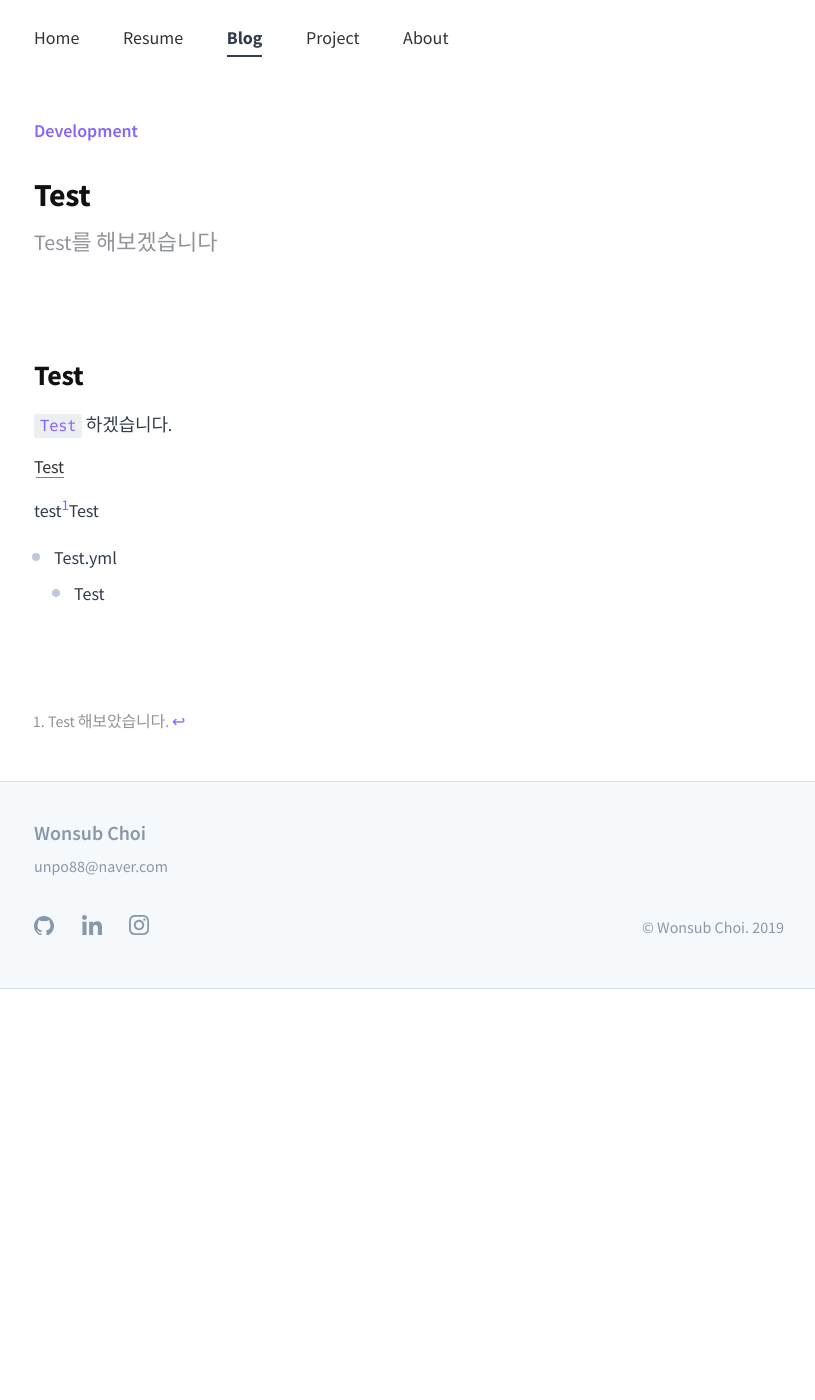
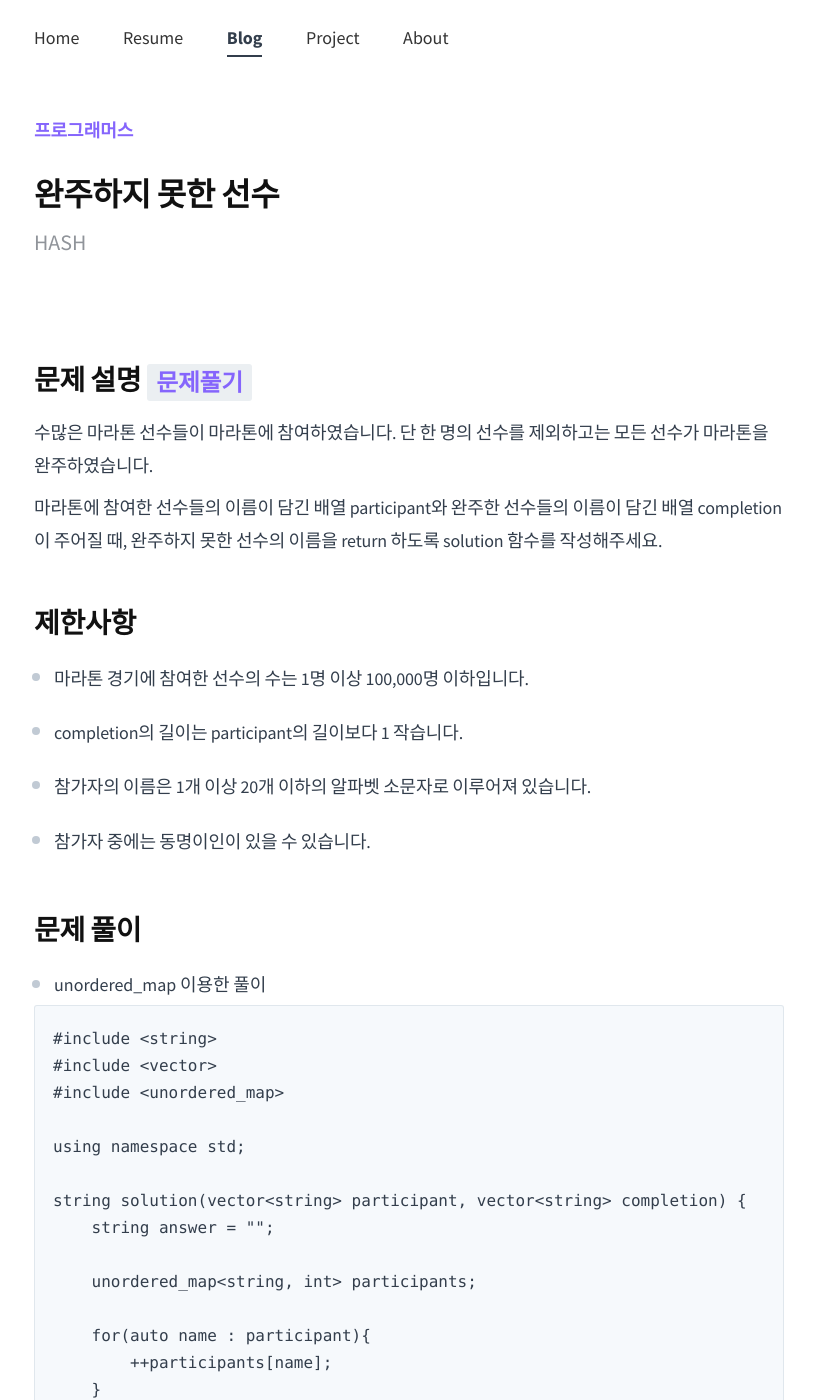
Before and after one commit to unpo88/unpo88.github.io, a Jekyll site: the page built from blog/2019-first-post/index.md, in a window 1280 px wide and 1400 px high. Shown: the whole window, without its empty margins (231-1046 px from the left). Built offline with Jekyll 4.4.1, drawn with Linux system fonts in a browser that asks for light colours; comment, search, counter and statistics services are not loaded; some of the changed text lies outside the part shown.

```diff
--- /dev/null
+++ b/_layouts/post_blog.html
@@ -0,0 +1,87 @@
+---
+layout: default
+---
+
+<div class="post">
+    <div class="post-info">
+        <div class="post-type-tag">
+            {% if page.draft == true %}
+            <div class="catalogue-tag">
+                Coming Soon
+            </div>
+            {% endif %}
+            <div class="post-type">
+                {{ page.type }}
+            </div>
+        </div>
+        <h1 class="post-title">
+            {{ page.title }}
+        </h1>
+        <h2 class="post-subtitle">
+            {{ page.subtitle }}
+        </h2>
+    </div>
+
+<!--포트폴리오 상단 정보-->
+
+    {% if page.portfolio == true %}
+    <article class="portfolio-info">
+        <div>
+            <span class="info-title">Role</span>
+            <p class="info-medium">{{ page.role-title }}</p>
+            <p class="info-small">{{ page.role-specific }}</p>
+        </div>
+        <div>
+            <span class="info-title">Team</span>
+            <p class="info-medium">{{ page.team }}</p>
+        </div>
+        <div>
+            <span class="info-title">Platforms</span>
+            <p class="info-medium">{{ page.platforms }}</p>
+        </div>
+        <div>
+            <span class="info-title">Date</span>
+            <p class="info-medium">{{ page.date }}</p>
+        </div>
+    </article>
+    {% endif %}
+
+<!--draft 일 때-->
+
+    {% if page.draft == true %}
+        <div class="catalogue-draft-message">
+            <h1>
+                &#x1F64B; Coming Soon!
+            </h1>
+            현재 열심히 글을 쓰고 있어요. 조금만 기다려주세요!
+        </div>
+    {% endif %}
+
+<!--큐레이션 영역-->
+    {{ content }}
+
+    {% if page.book == true %}
+        {% if page.ridibooks == true %}
+            {% for book-list in site.data[page.data-name] %}
+                <a href="https://ridibooks.com/v2/Detail?id={{ book-list.bookid }}" target="_blank" class="book-link">
+                    <img class="book-cover transition" src="https://misc.ridibooks.com/cover/{{ book-list.bookid }}/xxlarge"/>
+                </a>
+            {% endfor %}
+        {% endif %}
+        {% if page.ridiselect == true %}
+            {% for book-list in site.data[page.data-name] %}
+                <a href="https://select.ridibooks.com/book/{{ book-list.bookid }}" target="_blank" class="book-link">
+                    <img class="book-cover transition" src="https://misc.ridibooks.com/cover/{{ book-list.bookid }}/xxlarge?dpi=xxhdpi"/>
+                </a>
+            {% endfor %}
+        {% endif %}
+    {% endif %}
+</div>
+
+<script src="https://utteranc.es/client.js"
+        repo="unpo88/unpo88.github.io"
+        issue-term="pathname"
+        theme="github-light"
+        crossorigin="anonymous"
+        async>
+</script>
--- /dev/null
+++ b/_layouts/utterances.json
@@ -0,0 +1,3 @@
+{
+    "origins": ["https://unpo88.github.io"]
+}
--- a/blog/2019-first-post/index.md
+++ b/blog/2019-first-post/index.md
@@ -1,8 +1,8 @@
 ---
-layout: post
-title:  "Test"
-subtitle: "Test를 해보겠습니다"
-type: "Development"
+layout: post_blog
+title:  "완주하지 못한 선수"
+subtitle: "HASH"
+type: "프로그래머스"
 blog: true
 text: true
 author: "Wonsub Choi"
@@ -10,15 +10,80 @@ post-header: true
 order: 1
 ---
 
-# Test
+# 문제 설명 [`문제풀기`](https://www.welcomekakao.com/learn/courses/30/lessons/42576)
+수많은 마라톤 선수들이 마라톤에 참여하였습니다. 단 한 명의 선수를 제외하고는 모든 선수가 마라톤을 완주하였습니다.
 
-`Test` 하겠습니다.
+마라톤에 참여한 선수들의 이름이 담긴 배열 participant와 완주한 선수들의 이름이 담긴 배열 completion이 주어질 때, 완주하지 못한 선수의 이름을 return 하도록 solution 함수를 작성해주세요.
 
-[Test](https://unpo88.github.io)
+# 제한사항
+- 마라톤 경기에 참여한 선수의 수는 1명 이상 100,000명 이하입니다.
 
-test[^1]Test
+- completion의 길이는 participant의 길이보다 1 작습니다.
 
-- Test.yml
-	- Test
+- 참가자의 이름은 1개 이상 20개 이하의 알파벳 소문자로 이루어져 있습니다.
 
-[^1]: Test 해보았습니다.
+- 참가자 중에는 동명이인이 있을 수 있습니다.
+
+# 문제 풀이
+- unordered_map 이용한 풀이
+
+{% highlight cp %}
+
+#include <string>
+#include <vector>
+#include <unordered_map>
+
+using namespace std;
+
+string solution(vector<string> participant, vector<string> completion) {
+    string answer = "";
+
+    unordered_map<string, int> participants;
+
+    for(auto name : participant){
+        ++participants[name];
+    }
+
+    for(auto name : completion){
+        --participants[name];
+    }
+
+    for(auto pair : participants){
+        if(pair.second > 0){
+            answer = pair.first;
+            return answer;
+        }
+    }
+
+    return answer;
+}
+
+{% endhighlight %}
+
+- 정렬을 이용한 풀이
+
+{% highlight cp %}
+
+#include <string>
+#include <vector>
+#include <algorithm>
+
+using namespace std;
+
+string solution(vector<string> participant, vector<string> completion) {
+    string answer = "";
+
+    sort(participant.begin(), participant.end());
+    sort(completion.begin(), completion.end());
+
+    for(int idx = 0; idx < participant.size(); idx++){
+        if(participant[idx] != completion[idx]){
+            answer = participant[idx];
+            return answer;
+        }
+    }
+
+    return answer;
+}
+
+{% endhighlight %}
```
